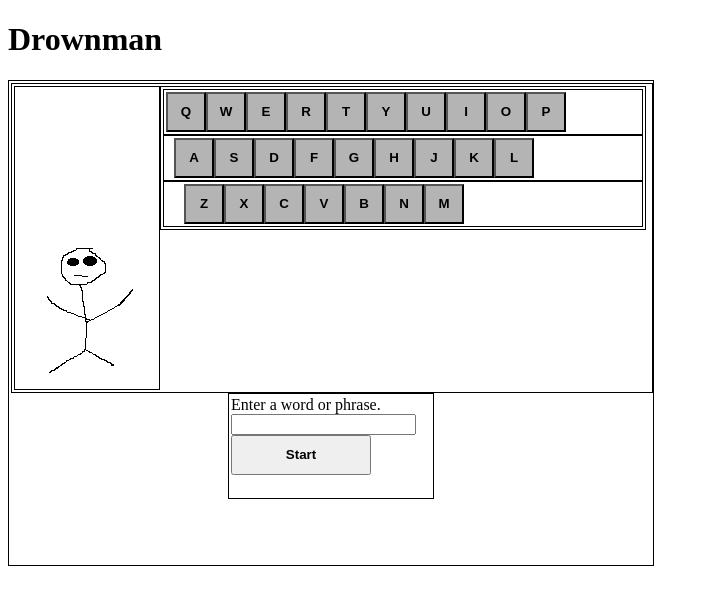
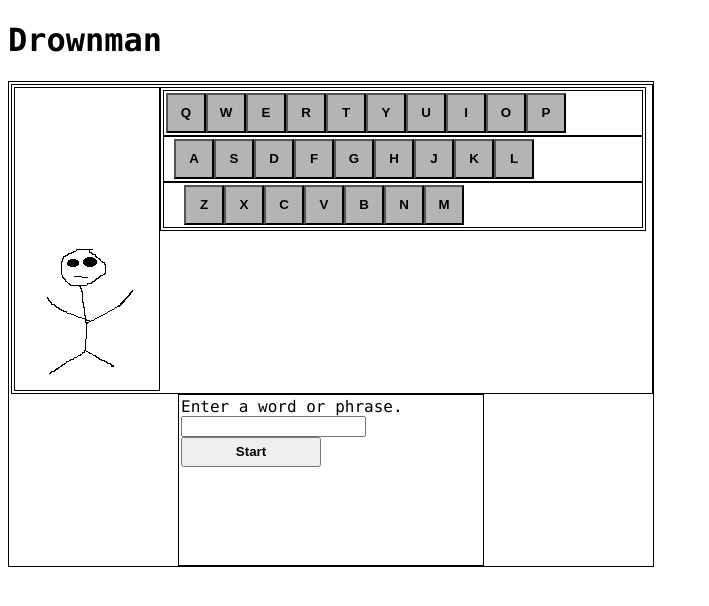
Before and after one commit to paulmartinetti/noyez-le-mec, a plain HTML site: page index.html in a window 1280 px wide. Both pictures are taken after a click on the button "Start". Shown: the whole page, without its empty margins (0-709 px from the left). Drawn offline with Linux system fonts and the light colour scheme.

Commit message:
Simplified startBox

```diff
--- a/css/styles.css
+++ b/css/styles.css
@@ -1,20 +1,25 @@
 
 /**/
+h1, div {
+	font-family: "Lucida Console", Monaco, monospace;
+}
 div {
 	border: 1px solid black;
 	padding: 2px
 }
-#lettera {
-	border: 1px solid black
+/* starbox */
+.scene1{
+	width: 300px;
+    height: 166px;
+	margin: auto;
 }
-/* starbox */
-#startbox {
-    width: 200px;
+#form {
+	width: 200px;
     height: 100px;
-    margin: auto;
+	margin: auto;
 }
 #startbtn {
-    height: 40px;
+    height: 30px;
 	width: 140px;
 }
 /* main */
--- a/index.html
+++ b/index.html
@@ -25,11 +25,8 @@
                 </div>
             </div>
 
-            <div id="startbox">
-                <form id="form">
-                    Enter a word or phrase.<br>
-                    <input type="text" id="myPhrase" value="">
-                </form>
+            <div id="startbox">Enter a word or phrase.
+                <input type="text" id="myPhrase" value="">
                 <button id="startbtn" name="Start">Start</button>
             </div>
 
--- a/js/game.js
+++ b/js/game.js
@@ -8,14 +8,18 @@ window.onload = function () {
     var keyInitA;
     // string entered by user 1
     var guessStr;
-    // startbox
+    // get UI elements
     var startbox = document.getElementById('startbox');
+    startbox.setAttribute("class","scene1");
+    //var keybox = document.getElementById('keybox');
+    //console.log(keybox.childNodes[0]);
+    var myPhrase = document.getElementById('myPhrase');
 
     /**************************** setup ***********************/
 
     // capture initial string and hide field
     var getPhrase = function () {
-        guessStr = document.getElementById('myPhrase').value;
+        guessStr = myPhrase.value;
         console.log(guessStr);
         keyBoxSetup();
 
@@ -99,8 +103,8 @@ window.onload = function () {
         element.setAttribute("class", key.class);
         element.addEventListener("click", btnClick);
         //Append the element in page (in span).
-        var box = document.getElementById("keyrow" + key.row);
-        box.appendChild(element);
+        var keybox = document.getElementById("keyrow" + key.row);
+        keybox.appendChild(element);
     }
     //addKey("keyrow1",key);
 	/*myBox = document.getElementById("myContainer");
```
